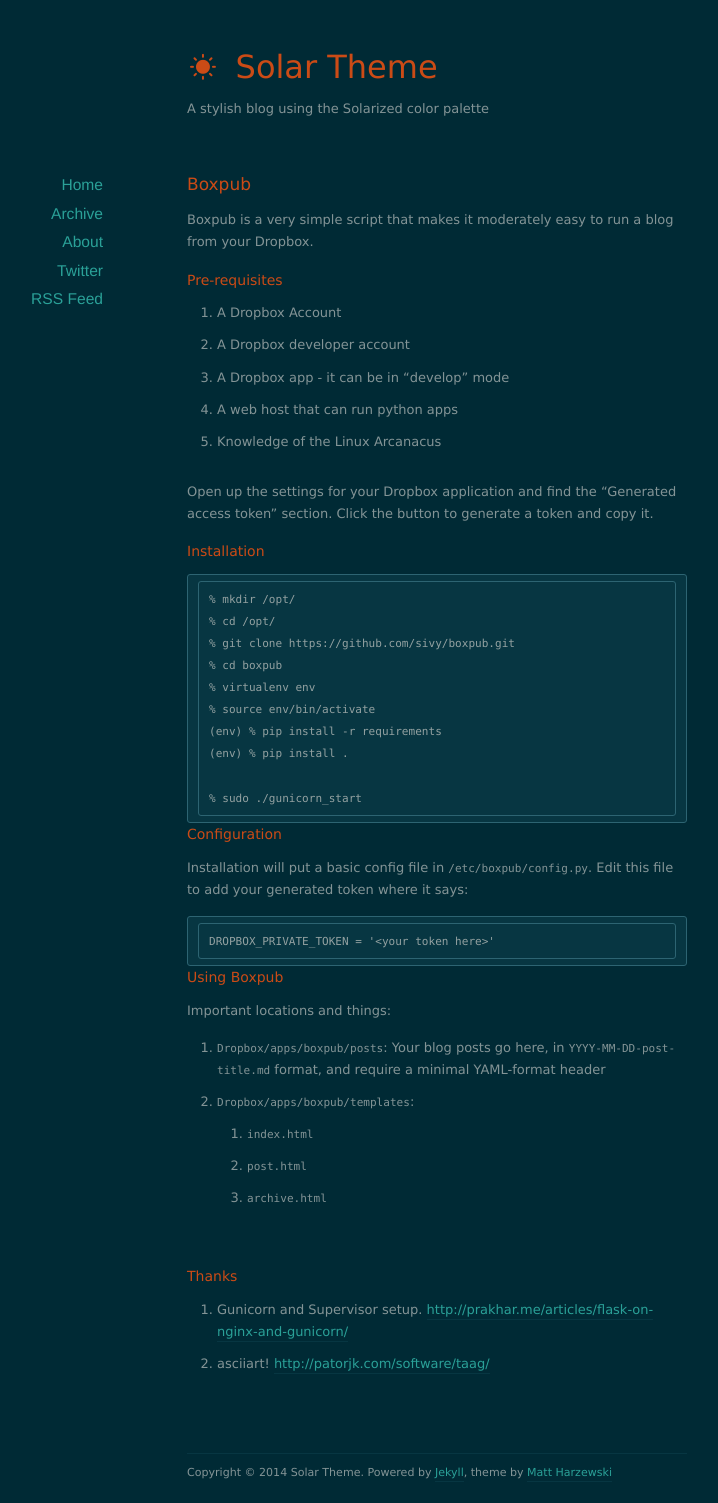
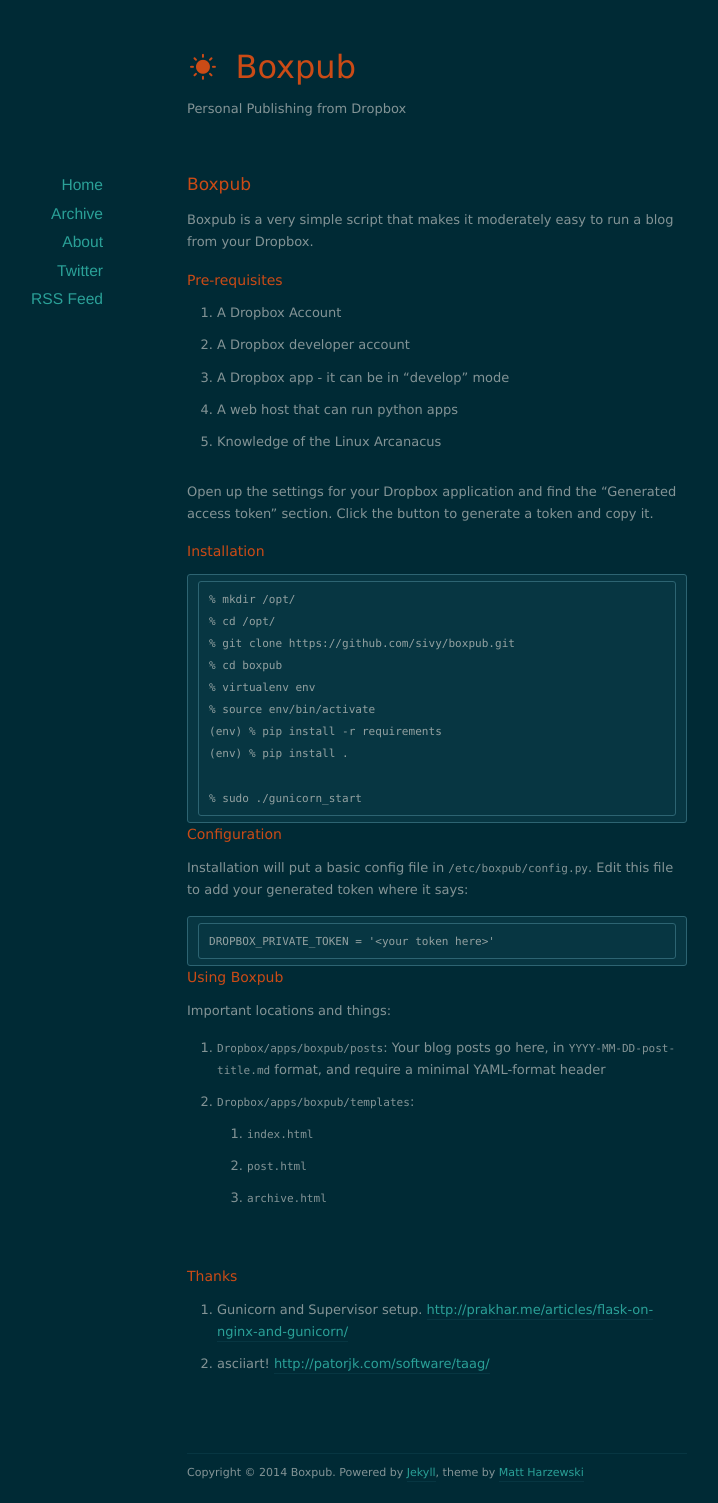
Before and after one commit to sivy/boxpub, a Jekyll site: the page built from index.md, in a window 1280 px wide. Shown: the whole page, without its empty margins (203-921 px from the left). Built offline with Jekyll 4.4.1, drawn with Linux system fonts in a browser that asks for light colours; nearby versions of some CDN libraries.

Commit message:
update configs with proper site info

```diff
--- a/_config.yml
+++ b/_config.yml
@@ -1,6 +1,6 @@
-name: Solar Theme
-url: http://example.org
-description: A stylish blog using the Solarized color palette
+name: Boxpub
+url: http://sivy.github.io/boxpub
+description: Personal Publishing from Dropbox
 
 permalink: /:year/:month/:day/:title
 paginate: 10
```
